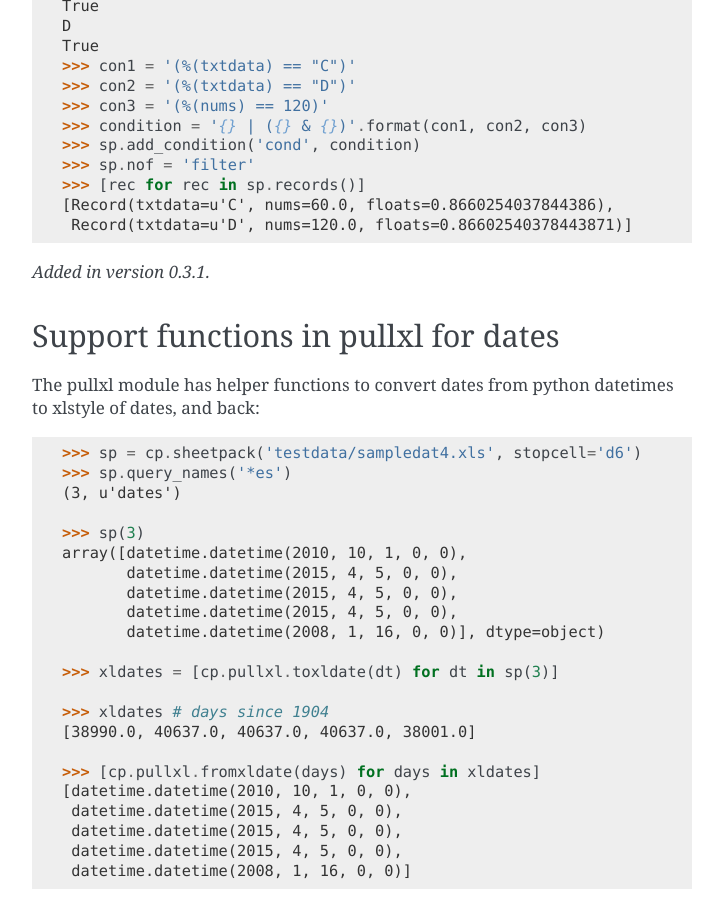
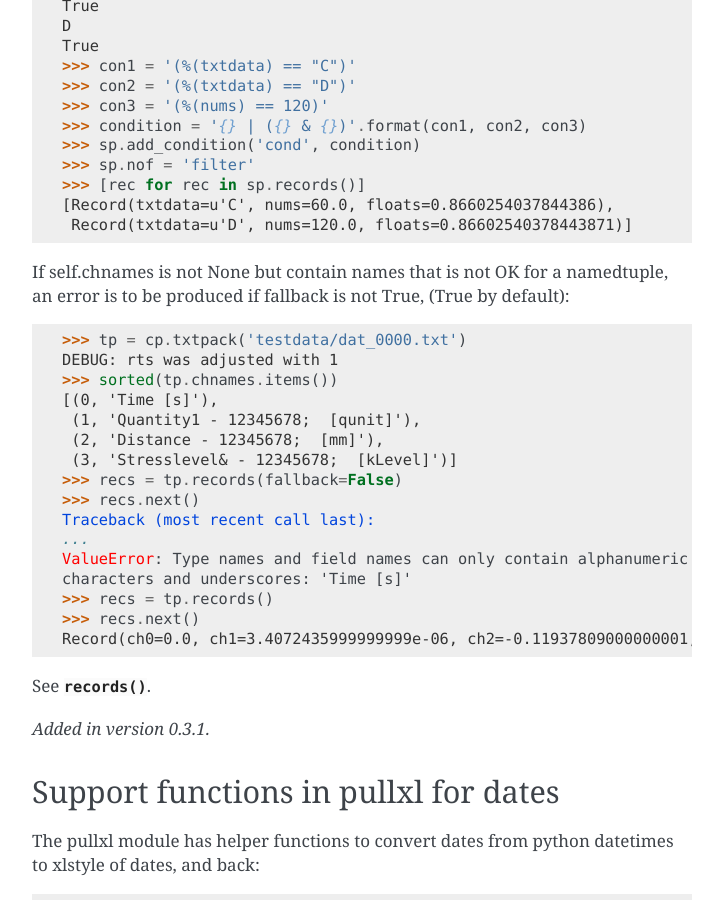
Before and after one commit to tomnor/channelpack, a Sphinx documentation site: the page built from docs/test_examples.rst, in a window 1280 px wide and 900 px high, scrolled down 9498 px. Shown: the whole window, without its empty margins (388-1111 px from the left). Built offline with Sphinx 7.4.7, drawn with Linux system fonts in a browser that asks for light colours.

Commit message:
test to see that error is produced with invalid names (records)
And a note in the docstring of method records.

```diff
--- a/CHANGES.txt
+++ b/CHANGES.txt
@@ -1,4 +1,4 @@
-**0.3.1 (2015-05-11)**
+**0.3.1 (2015-05-10)**
 
 * Added a records method to ChannelPack.
 
--- a/docs/test_examples.rst
+++ b/docs/test_examples.rst
@@ -325,6 +325,28 @@ Sometimes each record have a meaning on its own::
     [Record(txtdata=u'C', nums=60.0, floats=0.8660254037844386),
      Record(txtdata=u'D', nums=120.0, floats=0.86602540378443871)]
 
+If self.chnames is not None but contain names that is not OK for a namedtuple,
+an error is to be produced if fallback is not True, (True by default)::
+
+    >>> tp = cp.txtpack('testdata/dat_0000.txt')
+    DEBUG: rts was adjusted with 1
+    >>> sorted(tp.chnames.items())
+    [(0, 'Time [s]'),
+     (1, 'Quantity1 - 12345678;  [qunit]'),
+     (2, 'Distance - 12345678;  [mm]'),
+     (3, 'Stresslevel& - 12345678;  [kLevel]')]
+    >>> recs = tp.records(fallback=False)
+    >>> recs.next()
+    Traceback (most recent call last):
+    ...
+    ValueError: Type names and field names can only contain alphanumeric
+    characters and underscores: 'Time [s]'
+    >>> recs = tp.records()
+    >>> recs.next()
+    Record(ch0=0.0, ch1=3.4072435999999999e-06, ch2=-0.11937809000000001, ch3=10.908116)
+
+See :meth:`~channelpack.ChannelPack.records`.
+
 .. versionadded:: 0.3.1
 
 Support functions in pullxl for dates
```
Also changed, not shown: 1 other file.
